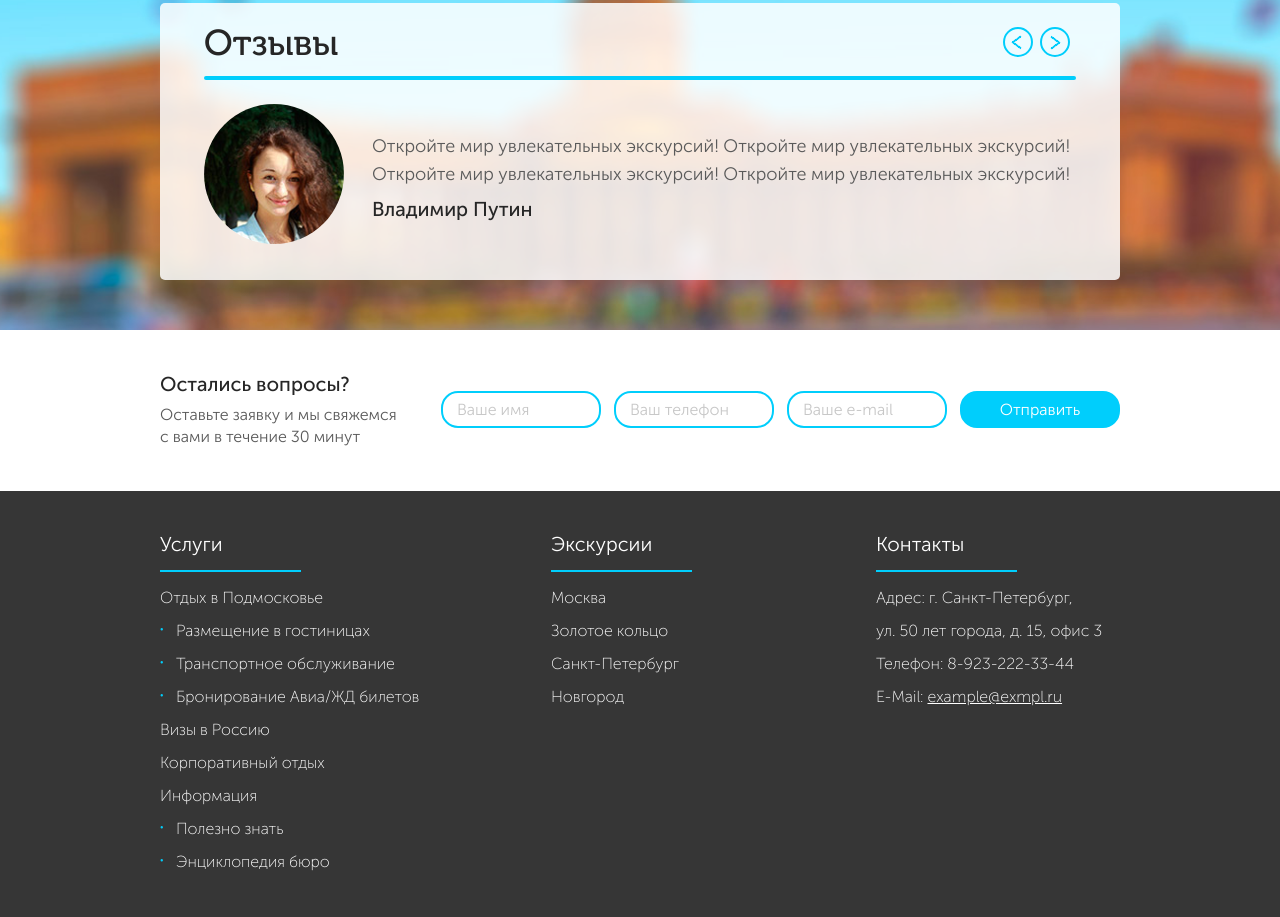
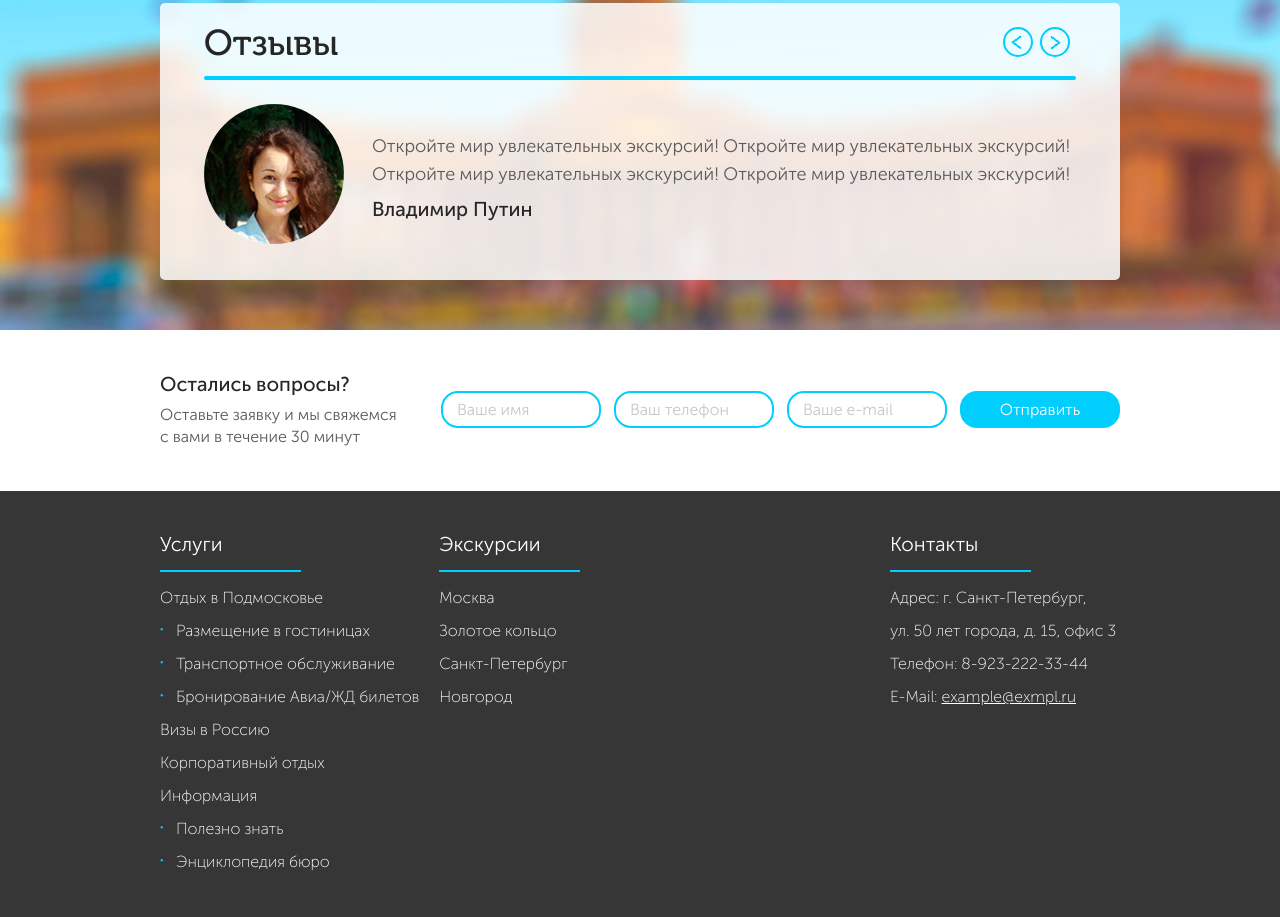
Before and after one commit to mikhkita/height, a plain HTML site: page index.html in a window 1280 px wide. Shown: the part 2452-3369 px from the top of the page. Drawn offline with Linux system fonts and the light colour scheme; a script that the page names is missing.

Commit message:
no message

```diff
--- a/css/layout.css
+++ b/css/layout.css
@@ -933,15 +933,13 @@ p {
 		padding-top: 42px;
 		padding-bottom: 38px;
 	}
-		.b-footer .b-block .footer-services{
-			width: 270px;
-			margin-right: 121px;
+		.b-footer .b-block>.left{
+			min-width: 210px;
+			margin-right: 20px;
 		}
 		.b-footer .b-block .right{
 			width: 230px;
-
-			margin-right: 14px;
-}
+		}
 			.b-footer .b-block  h3{
 				font-family: "museo_sans_cyrl300";
 				font-size: 20px;
```
